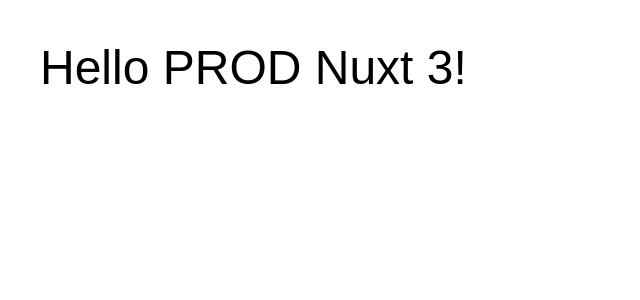
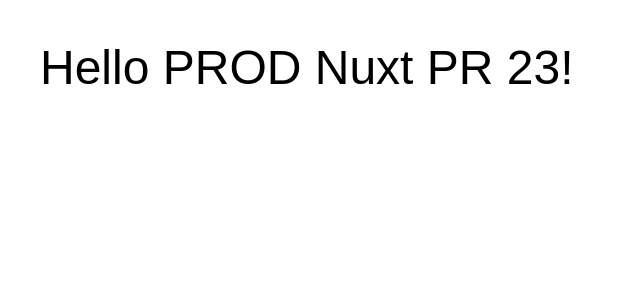
Before and after one commit to Evadon-Dynamics/test.github.io, a Nuxt app: page / in a window 1280 px wide. Shown: the top 300 px of the page, without its empty margins (0-640 px from the left). Built offline with nearby package versions, Linux system fonts and the light colour scheme.

Commit message:
2nd PR attempt

```diff
--- a/app.vue
+++ b/app.vue
@@ -3,7 +3,7 @@
 </script>
 
 <template>
-  <div class="hello">Hello PROD Nuxt {{ version }}!</div>
+  <div class="hello">Hello PROD Nuxt PR 2{{ version }}!</div>
 </template>
 
 <style scoped>
```
